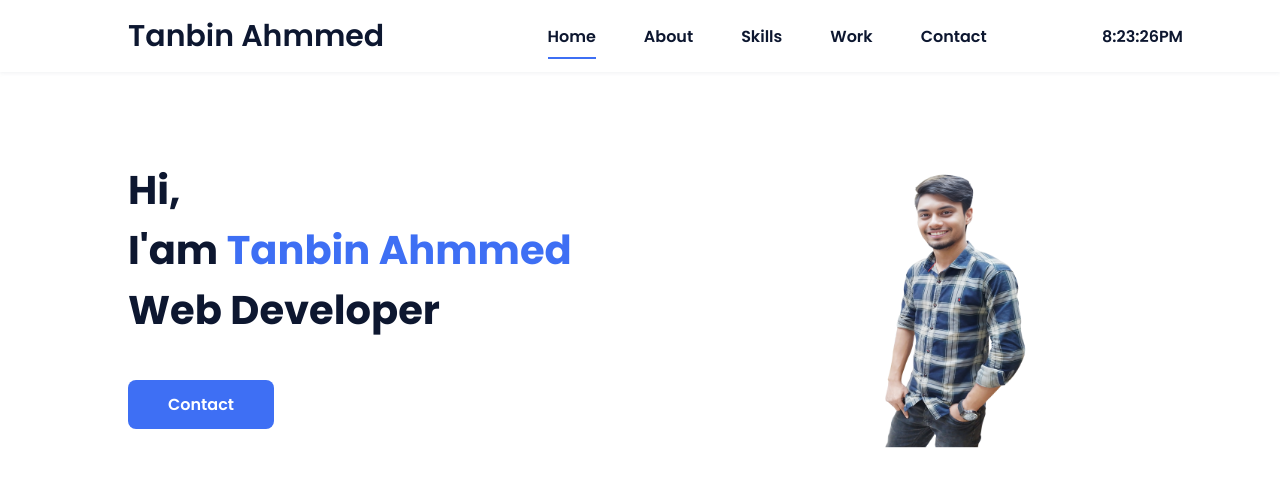
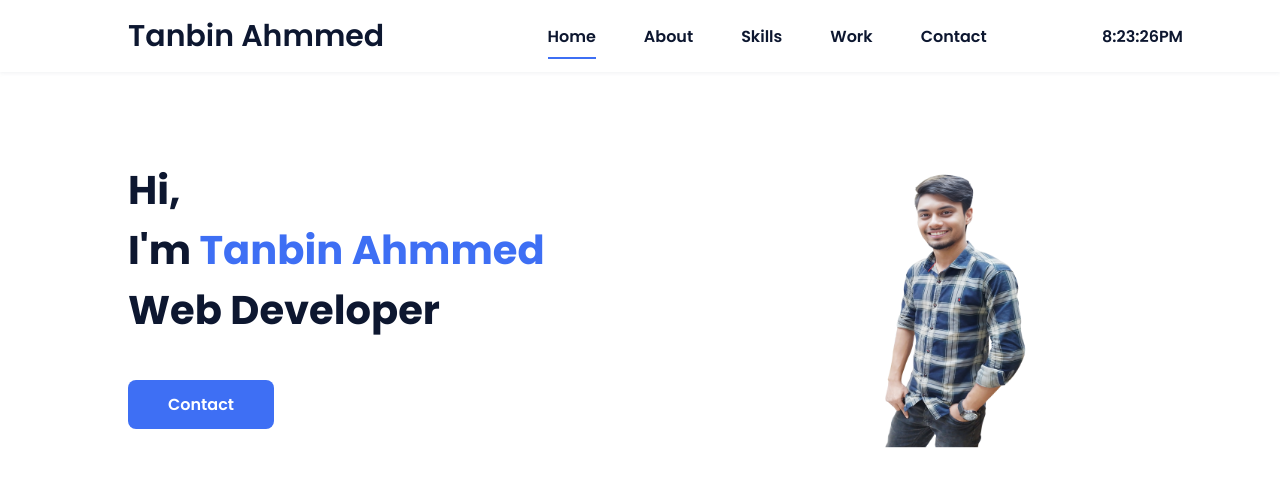
Before and after one commit to MdTanbinAhmmed/portfolio-responsive.github.io, a plain HTML site: page index.html in a window 1280 px wide. Shown: the top 491 px of the page. Drawn offline with nearby package versions, Linux system fonts and the light colour scheme.

Commit message:
Update index.html
edit

```diff
--- a/index.html
+++ b/index.html
@@ -40,7 +40,7 @@
             <!--===== HOME =====-->
             <section class="home bd-grid" id="home">
                 <div class="home__data">
-                    <h1 class="home__title">Hi,<br>I'am <span class="home__title-color">Tanbin Ahmmed</span><br> Web Developer</h1>
+                    <h1 class="home__title">Hi,<br>I'm <span class="home__title-color">Tanbin Ahmmed</span><br> Web Developer</h1>
 
                     <a href="#" class="button">Contact</a>
                 </div>
```
